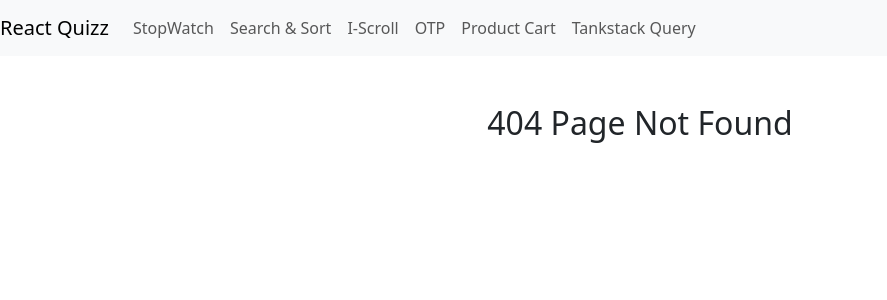
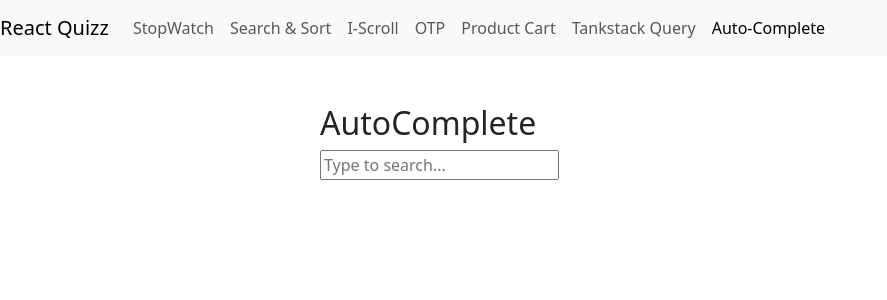
Before and after one commit to Kishor6941/react-coding-challenges, a React (Vite) app: page /auto-complete in a window 1280 px wide. Before the commit this address had no page. Shown: the top 300 px of the page, without its empty margins (0-887 px from the left). Built offline with nearby package versions, Linux system fonts and the light colour scheme.

Commit message:
auto-complete

```diff
--- a/src/App.tsx
+++ b/src/App.tsx
@@ -6,7 +6,7 @@ import DropdownInfiniteScroll from "./components/i-scroll/InfiniteScroll"
 import OTPComp from "./components/otp/OTPComp"
 import AddProductToCart from "./components/product-cart/AddProductToCart"
 import Posts from "./react-query/Posts"
-
+import AutoComplete from "./components/auto-complete/AutoComplete"
 
 const App = () => {
   return (
@@ -21,6 +21,7 @@ const App = () => {
         <Route path="/otp" element={<OTPComp />} />
         <Route path="/product-cart" element={<AddProductToCart />} />
         <Route path="/tankstack-query" element={<Posts />} />
+        <Route path="/auto-complete" element={<AutoComplete />} />
         <Route path="*" element={<h2 className="text-center mt-5">404 Page Not Found</h2>} />
       </Routes>
     </div>
--- /dev/null
+++ b/src/components/auto-complete/AutoComplete.tsx
@@ -0,0 +1,45 @@
+import React,{useState} from 'react'
+
+const data = [
+  'Apple',
+  'Banana',
+  'Mango',
+  'Orange',
+  'Pineapple',
+  'Grapes',
+  'Strawberry',
+  'Watermelon',
+];
+
+const AutoComplete = () => {
+    const [query, setQuery] = useState('');
+    const [suggestions, setSuggestions] = useState<string[]>([]);
+
+    const handleChange = (value: string) => {
+        setQuery(value);
+        if(value.length > 0){
+            const filteredSuggestions = data.filter(item => item.toLowerCase().includes(value.toLowerCase()));
+            setSuggestions(filteredSuggestions);
+        } else {
+            setSuggestions([]);
+        }
+    }
+  return (
+    <div className='mx-auto mt-5 col-md-6'>
+        <h2>AutoComplete</h2>
+        <input
+            type="text"
+            value={query}
+            onChange={(e) => handleChange(e.target.value)}
+            placeholder="Type to search..."
+        />
+        <ul>
+            {suggestions.map((item, index) => (
+                <li key={index}>{item}</li>
+            ))}
+        </ul>
+    </div>
+  )
+}
+
+export default AutoComplete
--- a/src/pages/navbar/Navbar.tsx
+++ b/src/pages/navbar/Navbar.tsx
@@ -29,6 +29,9 @@ const Navbar = () => {
       <li className="nav-item active">
         <NavLink className="nav-link" to="/tankstack-query">Tankstack Query</NavLink>
       </li>
+      <li className="nav-item active">
+        <NavLink className="nav-link" to="/auto-complete">Auto-Complete</NavLink>
+      </li>
 
     </ul>
   </div>
```
